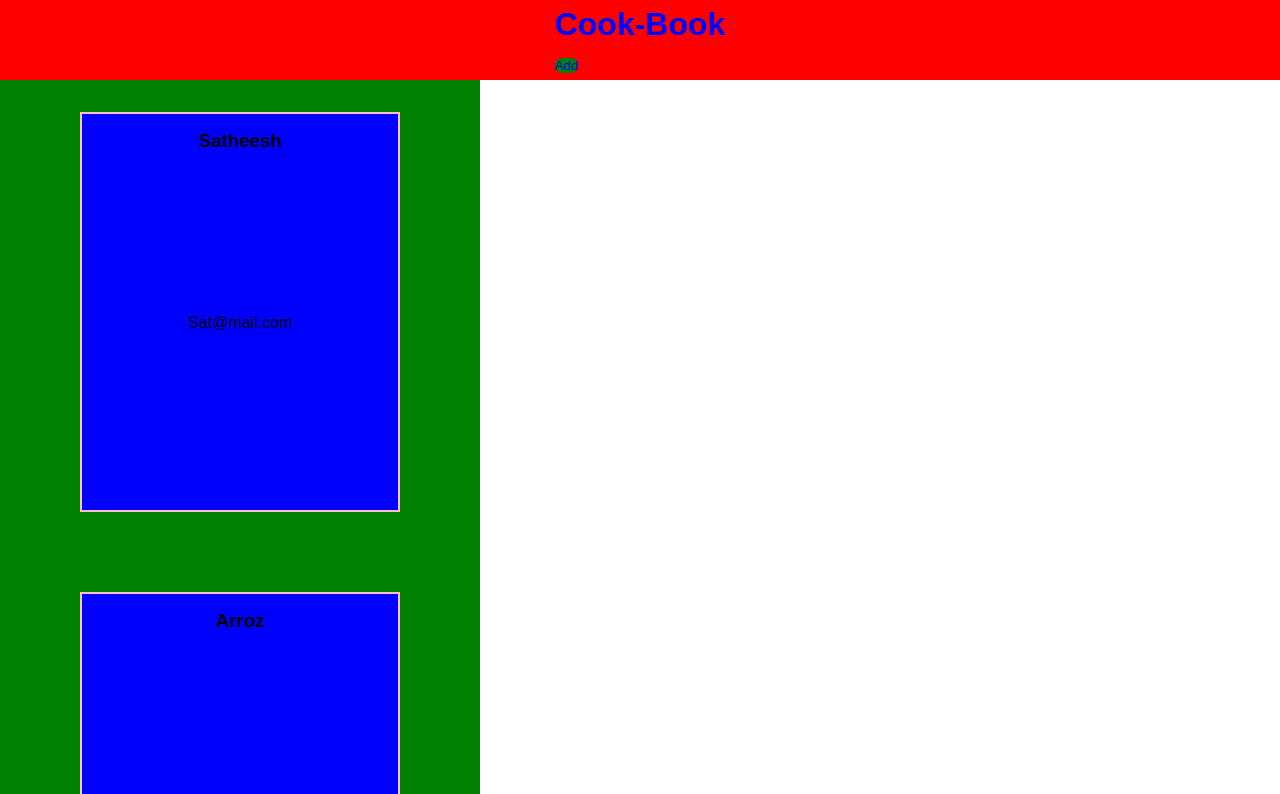
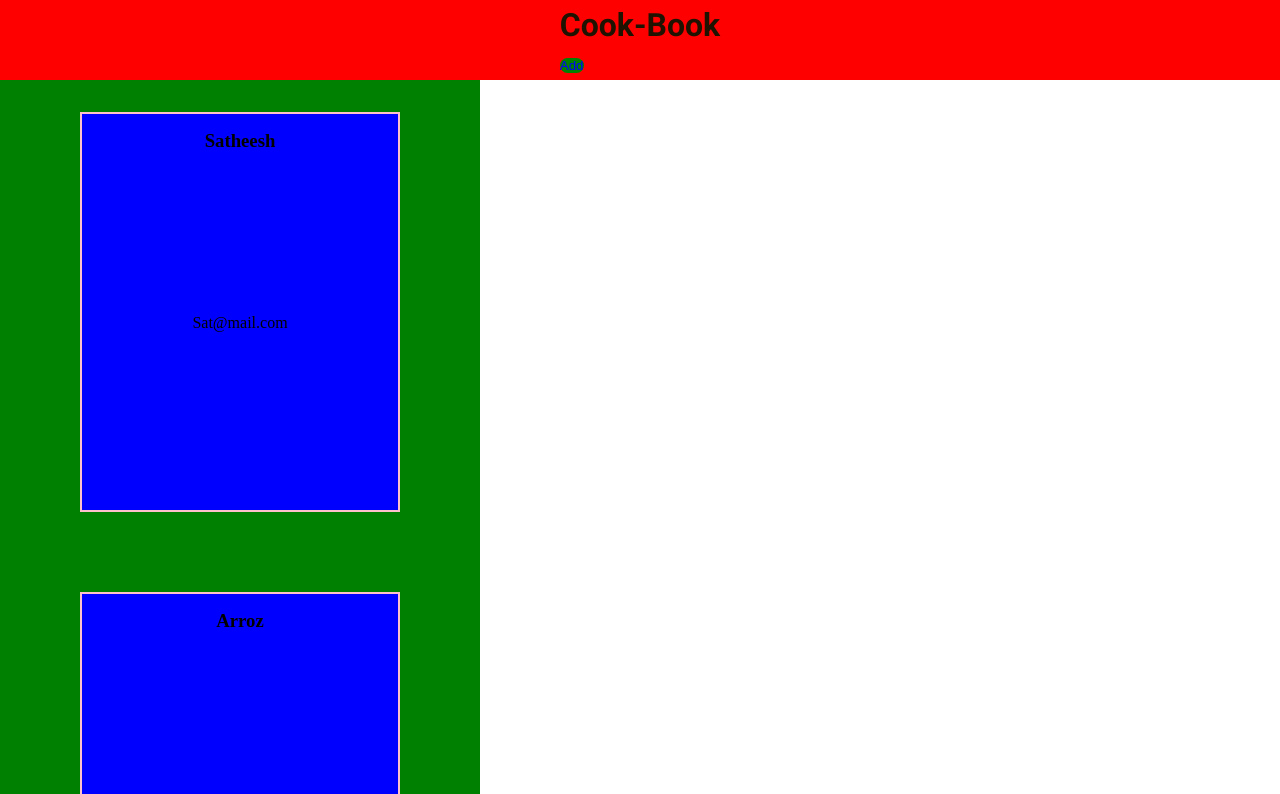
Before and after one commit to feliipessantos/cook-book, a React (Create React App) app in the folder cook-book/: page / in a window 1280 px wide. Shown: the top 794 px of the page. Built offline with nearby package versions, Linux system fonts and the light colour scheme; data requests are answered from the project's data file.

Commit message:
add colors + fonts

```diff
--- a/cook-book/public/index.html
+++ b/cook-book/public/index.html
@@ -9,7 +9,13 @@
 			name="description"
 			content="Web site created using create-react-app"
 		/>
-    <link rel="apple-touch-icon" href="%PUBLIC_URL%/logo192.png" />
+		<link rel="preconnect" href="https://fonts.googleapis.com" />
+
+		<link rel="preconnect" href="https://fonts.gstatic.com" crossorigin />
+		<link
+			href="https://fonts.googleapis.com/css2?family=Mukta:wght@700&family=Roboto:wght@300;400;500;700&display=swap"
+			rel="stylesheet"
+		/>
 
 		<link rel="manifest" href="%PUBLIC_URL%/manifest.json" />
 
--- a/cook-book/src/components/Header/style.js
+++ b/cook-book/src/components/Header/style.js
@@ -1,4 +1,6 @@
-import styled from 'styled-components';
+import styled from 'styled-components'
+import { colors } from '../../styles/Colors'
+import { titleFont } from '../../styles/Global'
 
 export const Container = styled.div`
 	width: 100%;
@@ -7,14 +9,15 @@ export const Container = styled.div`
 	display: grid;
 	justify-content: center;
 	align-items: center;
-`;
+`
 
 export const Logo = styled.h1`
-  color: blue;
-`;
+	color: ${colors.dark};
+	${titleFont};
+`
 
 export const AddButton = styled.button`
 	background-color: green;
 	color: blue;
 	border-radius: 12px;
-`;
+`
--- /dev/null
+++ b/cook-book/src/styles/Colors.js
@@ -0,0 +1,7 @@
+export const colors = {
+	dark: '#1F1300',
+	orange: '#FF8811',
+	salmon: '#FEB281',
+	red: '#c32f27',
+	light: '#EFE6DD'
+}
--- a/cook-book/src/styles/Global.js
+++ b/cook-book/src/styles/Global.js
@@ -1,25 +1,36 @@
-import { createGlobalStyle, css } from 'styled-components';
+import { createGlobalStyle, css } from 'styled-components'
 
+export const logoFont = css`
+	font-family: 'Mukta';
+`
+export const titleFont = css`
+	font-family: 'Roboto';
+	font-weight: 700;
+`
+export const textFont = css`
+	font-family: 'Roboto';
+	font-weight: 400;
+`
 
 export const reset = css`
- @import url('https://fonts.googleapis.com/css2?family=Poppins:wght@500;700&display=swap');
 	* {
 		padding: 0;
 		margin: 0;
 		border: 0;
 		box-sizing: border-box;
-    font-family: 'Poppins', sans-serif;
 		text-decoration: none;
 	}
 
-  a, a:hover, a:focus, a:active, a:visited {
+	a,
+	a:hover,
+	a:focus,
+	a:active,
+	a:visited {
 		text-decoration: none;
 		color: inherit;
 	}
-
-
-`;
+`
 
 export const GlobalStyle = createGlobalStyle`
   ${reset}
-`;
+`
```
Lines whose indentation alone changed are shown as unchanged.
